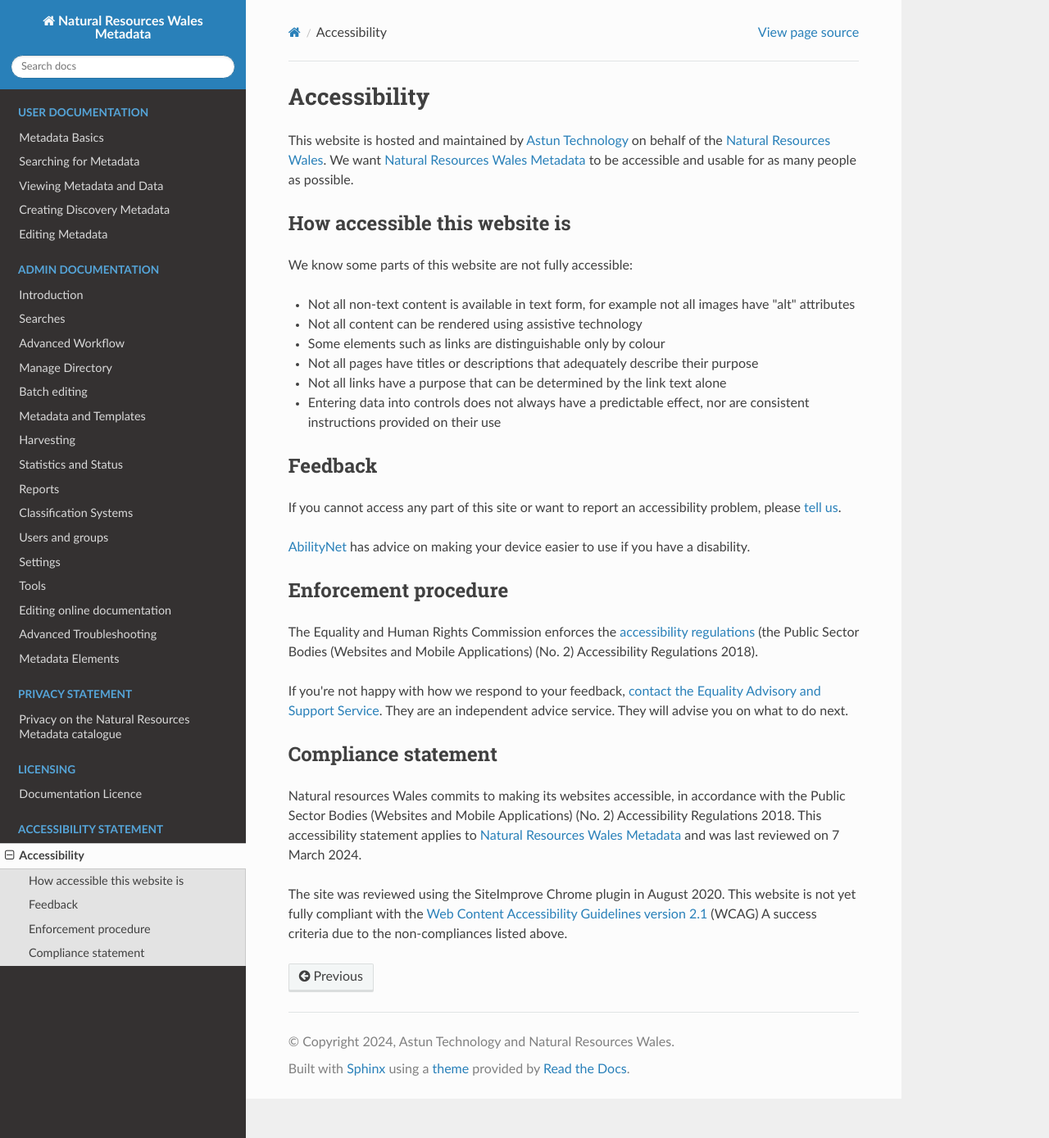
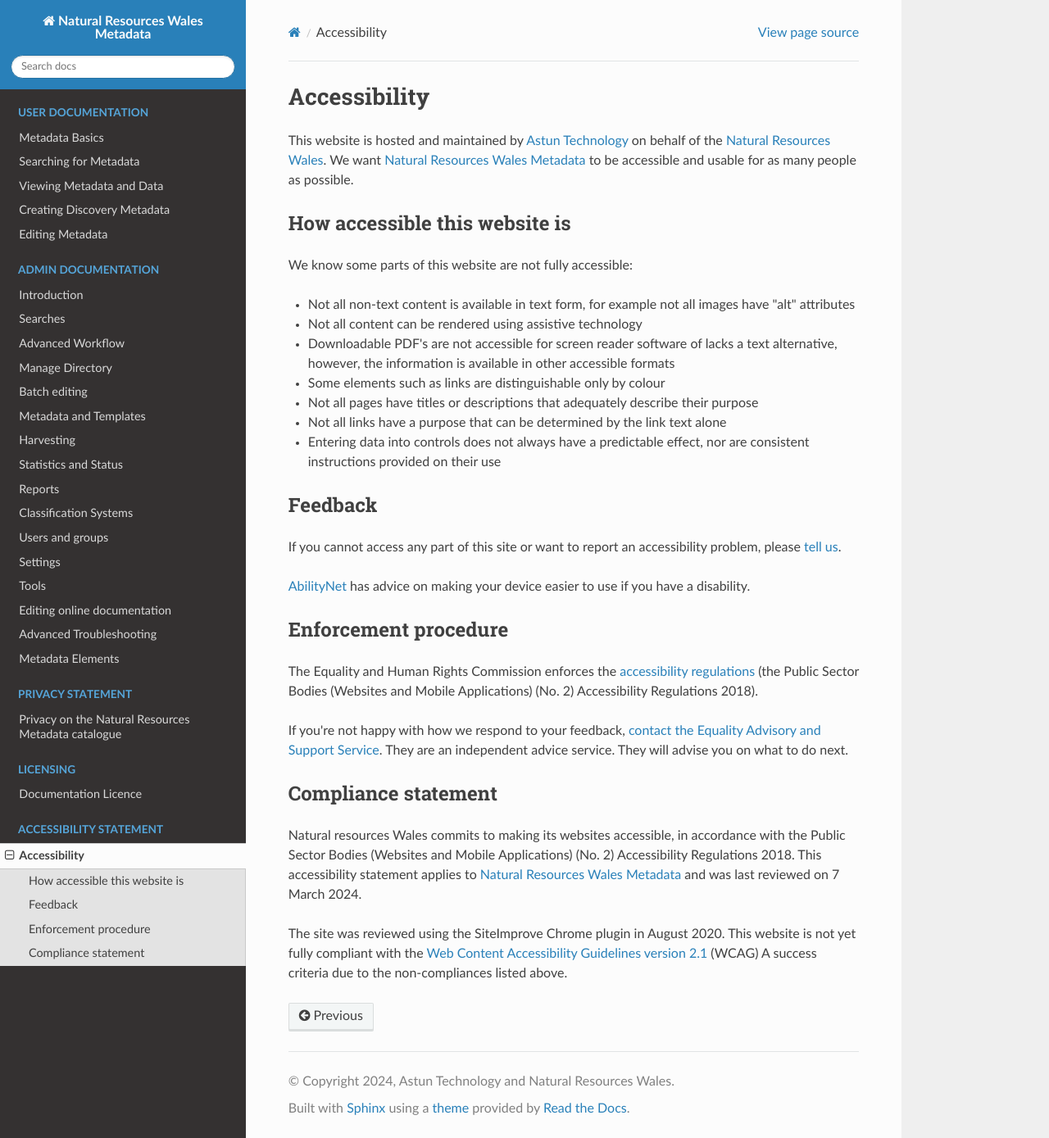
Before and after one commit to AstunTechnology/nrw-metadata-portal-docs, a Sphinx documentation site: the page built from docs/accessibility.rst, in a window 1280 px wide and 1389 px high. Shown: the whole window at 82% size. Built offline with Sphinx 7.4.7 and the Read the Docs theme 2.0.0, drawn with Linux system fonts in a browser that asks for light colours.

Commit message:
Update accessibility.rst

```diff
--- a/docs/accessibility.rst
+++ b/docs/accessibility.rst
@@ -10,6 +10,7 @@ We know some parts of this website are not fully accessible:
 
 -  Not all non-text content is available in text form, for example not all images have "alt" attributes
 -  Not all content can be rendered using assistive technology
+-  Downloadable PDF's are not accessible for screen reader software of lacks a text alternative, however, the information is available in other accessible formats
 -  Some elements such as links are distinguishable only by colour
 -  Not all pages have titles or descriptions that adequately describe their purpose
 -  Not all links have a purpose that can be determined by the link text alone
```
